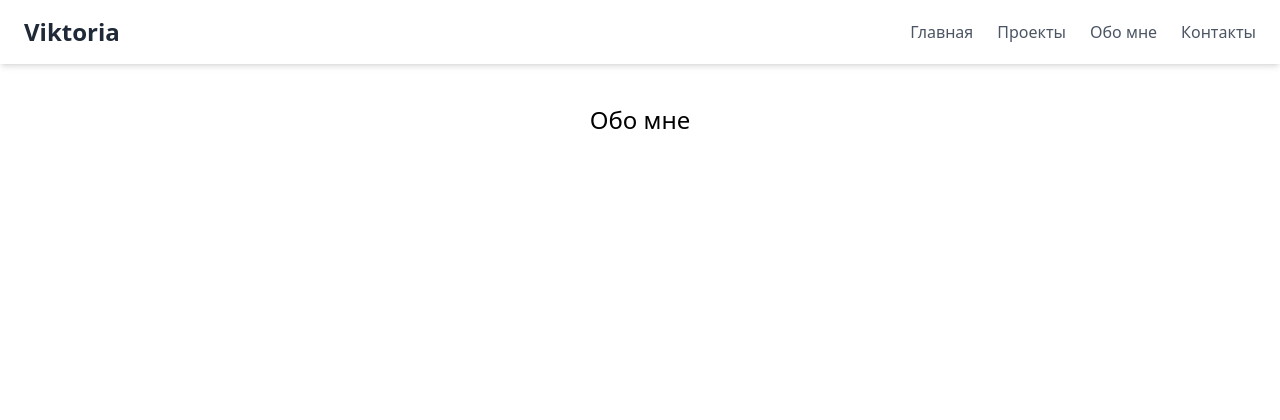
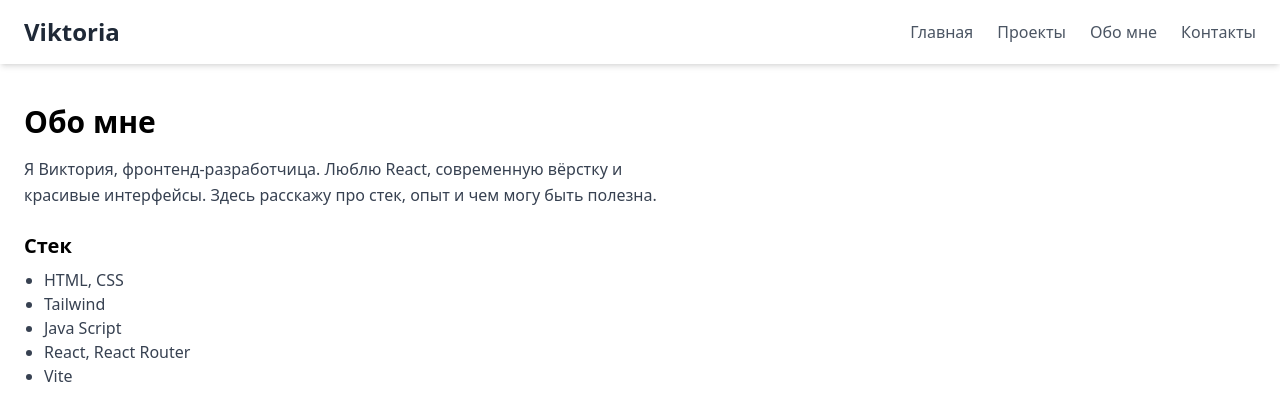
Before and after one commit to Viktorikata/Portfolio-site, a React (Vite) app: page /about in a window 1280 px wide. Shown: the top 420 px of the page. Built offline with nearby package versions, Linux system fonts and the light colour scheme.

Commit message:
оформлены страницы: Контакты, Обо мне

```diff
--- a/src/pages/About.jsx
+++ b/src/pages/About.jsx
@@ -1,4 +1,20 @@
-function About() {
-  return <h1 className="text-2xl text-center mt-10">Обо мне</h1>;
+export default function About() {
+  return (
+    <section className="min-h-[60vh] px-6 py-10">
+      <h1 className="text-3xl font-bold mb-4">Обо мне</h1>
+      <p className="text-gray-700 leading-relaxed max-w-2xl">
+        Я Виктория, фронтенд-разработчица. Люблю React, современную вёрстку и красивые интерфейсы.
+        Здесь расскажу про стек, опыт и чем могу быть полезна.
+      </p>
+
+      <h2 className="text-xl font-semibold mt-6 mb-2">Стек</h2>
+      <ul className="list-disc ml-5 text-gray-700">
+        <li>HTML, CSS</li>
+        <li>Tailwind</li>
+        <li>Java Script</li>
+        <li>React, React Router</li>
+        <li>Vite</li>
+      </ul>
+    </section>
+  );
 }
-export default About;
--- a/src/pages/Contact.jsx
+++ b/src/pages/Contact.jsx
@@ -1,4 +1,12 @@
-function Contact() {
-  return <h1 className="text-2xl text-center mt-10">Контакты</h1>;
+export default function Contact() {
+  return (
+    <section className="min-h-[60vh] px-6 py-10">
+      <h1 className="text-3xl font-bold mb-6">Контакты</h1>
+
+      <ul className="space-y-2 text-gray-700">
+        <li>Email: <a href='mailto:va.2816275@yandex.com' className="text-pink-600 hover:underline">va.2816275@yandex.com</a></li>
+        <li>GitHub: <a href="https://github.com/Viktorikata" target='_blank' className="text-pink-600 hover:underline">github.com/Viktorikata</a></li>
+       </ul>
+    </section>
+  );
 }
-export default Contact;
```
